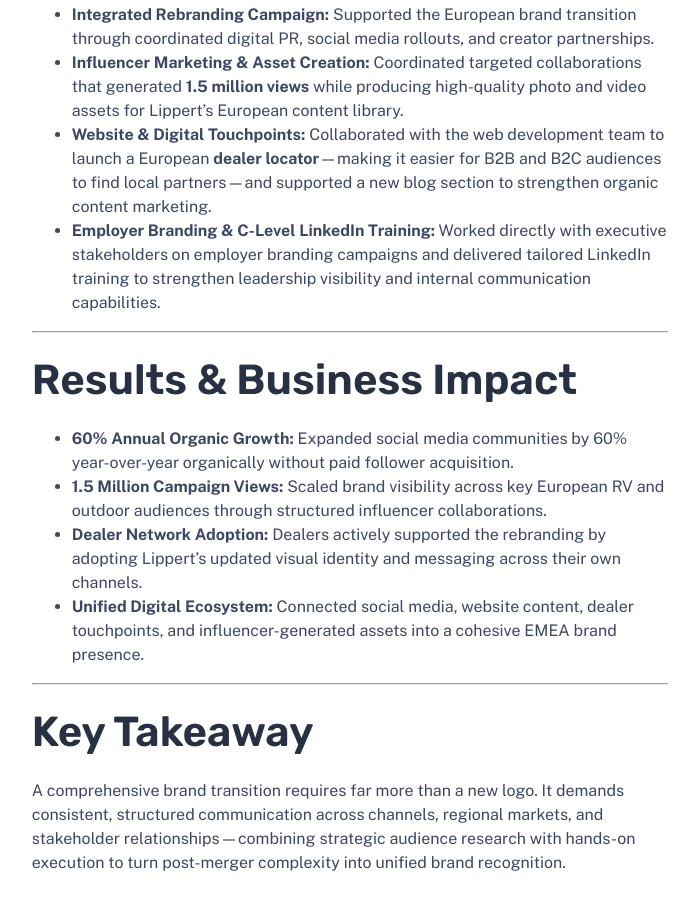
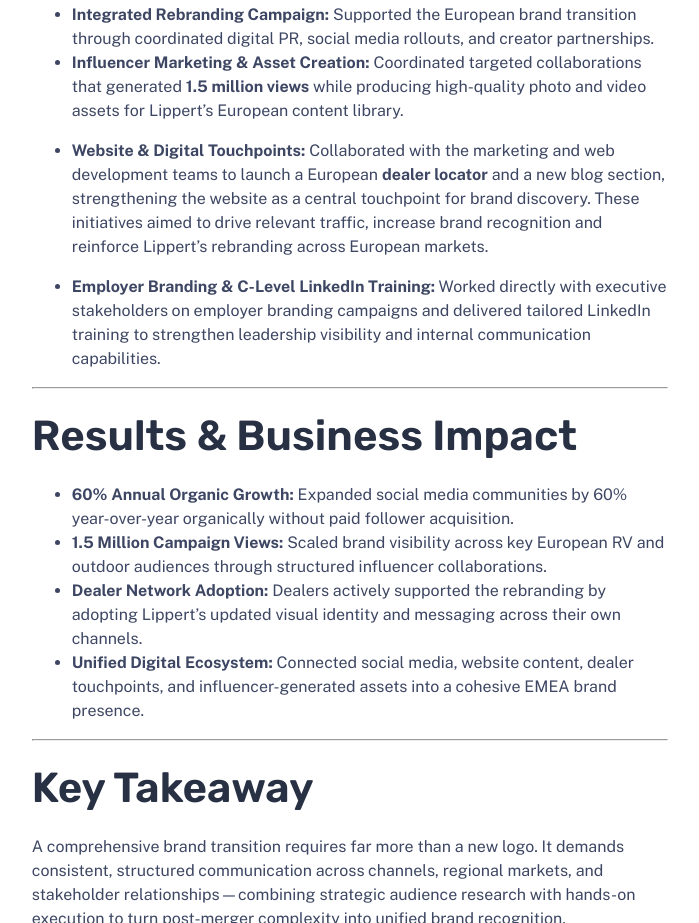
Before and after one commit to rutylarareyes-stack/communications-strategy, an Astro site: page /work/bloom-box in a window 1280 px wide. Shown: the part 2222-3145 px from the top of the page, without its empty margins (290-989 px from the left). Built offline with nearby package versions, Linux system fonts and the light colour scheme; Astro itself is replaced by a stand-in of ours.

Commit message:
lippert-emea-rebranding.md

```diff
--- a/src/content/work/bloom-box.md
+++ b/src/content/work/bloom-box.md
@@ -40,7 +40,7 @@ Initially joining as Social Media Specialist, I progressively expanded into a fu
 * **Multi-Channel Social Media Management:** Built and managed B2B and B2C social media communication across platforms, adapting messaging to regional audiences and commercial goals.
 * **Integrated Rebranding Campaign:** Supported the European brand transition through coordinated digital PR, social media rollouts, and creator partnerships.
 * **Influencer Marketing & Asset Creation:** Coordinated targeted collaborations that generated **1.5 million views** while producing high-quality photo and video assets for Lippert's European content library.
-* **Website & Digital Touchpoints:** Collaborated with the web development team to launch a European **dealer locator**—making it easier for B2B and B2C audiences to find local partners—and supported a new blog section to strengthen organic content marketing.
+- **Website & Digital Touchpoints:** Collaborated with the marketing and web development teams to launch a European **dealer locator** and a new blog section, strengthening the website as a central touchpoint for brand discovery. These initiatives aimed to drive relevant traffic, increase brand recognition and reinforce Lippert’s rebranding across European markets.
 * **Employer Branding & C-Level LinkedIn Training:** Worked directly with executive stakeholders on employer branding campaigns and delivered tailored LinkedIn training to strengthen leadership visibility and internal communication capabilities.
 
 ---
```
